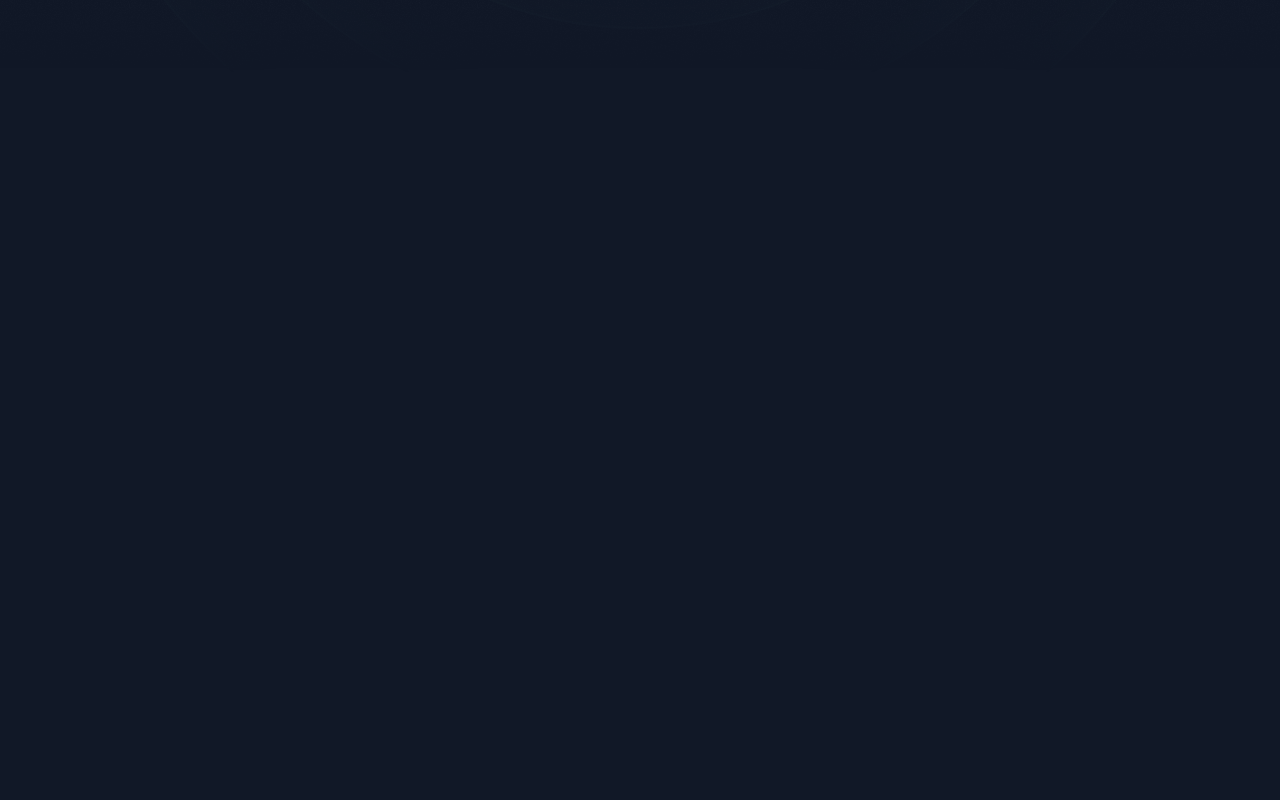
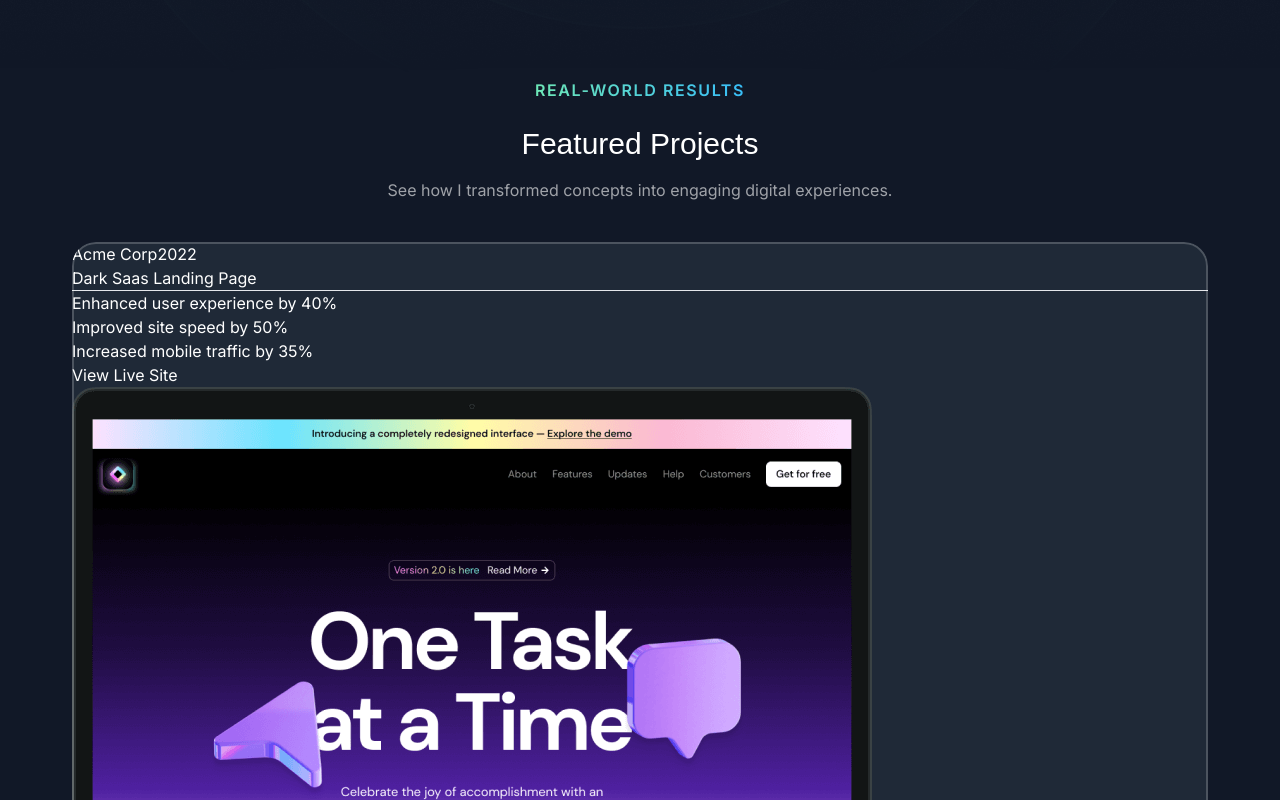
Before and after one commit to csorlandi/csorlandi, a Next.js app: page / in a window 1280 px wide. Shown: the part 840-1640 px from the top of the page. Before the commit the page ends 1069 px from the top, so only its background shows below. Built offline with nearby package versions, Linux system fonts and the light colour scheme; a web font is replaced by a local one.

Commit message:
feat: implement projects section content

```diff
--- a/src/app/page.tsx
+++ b/src/app/page.tsx
@@ -1,11 +1,13 @@
 import { Header } from "@/sections/Header";
 import { HeroSection } from "@/sections/Hero";
+import { ProjectsSection } from "@/sections/Projects";
 
 export default function Home() {
   return (
     <main>
       <Header />
       <HeroSection />
+      <ProjectsSection />
     </main>
   );
 }
--- a/src/sections/Projects.tsx
+++ b/src/sections/Projects.tsx
@@ -1,6 +1,7 @@
 import darkSaasLandingPage from "@/assets/images/dark-saas-landing-page.png";
 import lightSaasLandingPage from "@/assets/images/light-saas-landing-page.png";
 import aiStartupLandingPage from "@/assets/images/ai-startup-landing-page.png";
+import Image from "next/image";
 
 const portfolioProjects = [
   {
@@ -42,5 +43,38 @@
 ];
 
 export const ProjectsSection = () => {
-  return <div>Projects Section</div>;
+  return <div>
+    <div className="container">
+      <div className="flex justify-center">
+        <p className="uppercase font-semibold tracking-widest bg-gradient-to-r from-emerald-300 to-sky-400 text-center text-transparent bg-clip-text">
+          Real-world Results
+        </p>
+      </div>
+      <h2 className="font-serif text-3xl text-center mt-6">Featured Projects</h2>
+      <p className="text-center text-white/60 mt-4">See how I transformed concepts into engaging digital experiences.</p>
+      <div className="flex flex-col mt-10">
+        {portfolioProjects.map(project => (
+          <article key={project.title} className="bg-gray-800 rounded-3xl relative overflow-hidden z-0 after:z-10 after:content-[''] after:absolute after:inset-0 after:outline-2 after:outline after:-outline-offset-2 after:rounded-3xl after:outline-white/20">
+            <div>
+              <span>{project.company}</span>
+              <span>{project.year}</span>
+            </div>
+            <h3>{project.title}</h3>
+            <hr />
+            <ul>
+              {project.results.map(result => (
+                <li key={result.title}>
+                  {result.title}
+                </li>
+              ))}
+            </ul>
+            <a href={project.link}>
+              <button>View Live Site</button>
+            </a>
+            <Image src={project.image} alt={project.title} />
+          </article>
+        ))}
+      </div>
+    </div>
+  </div>;
 };
```
